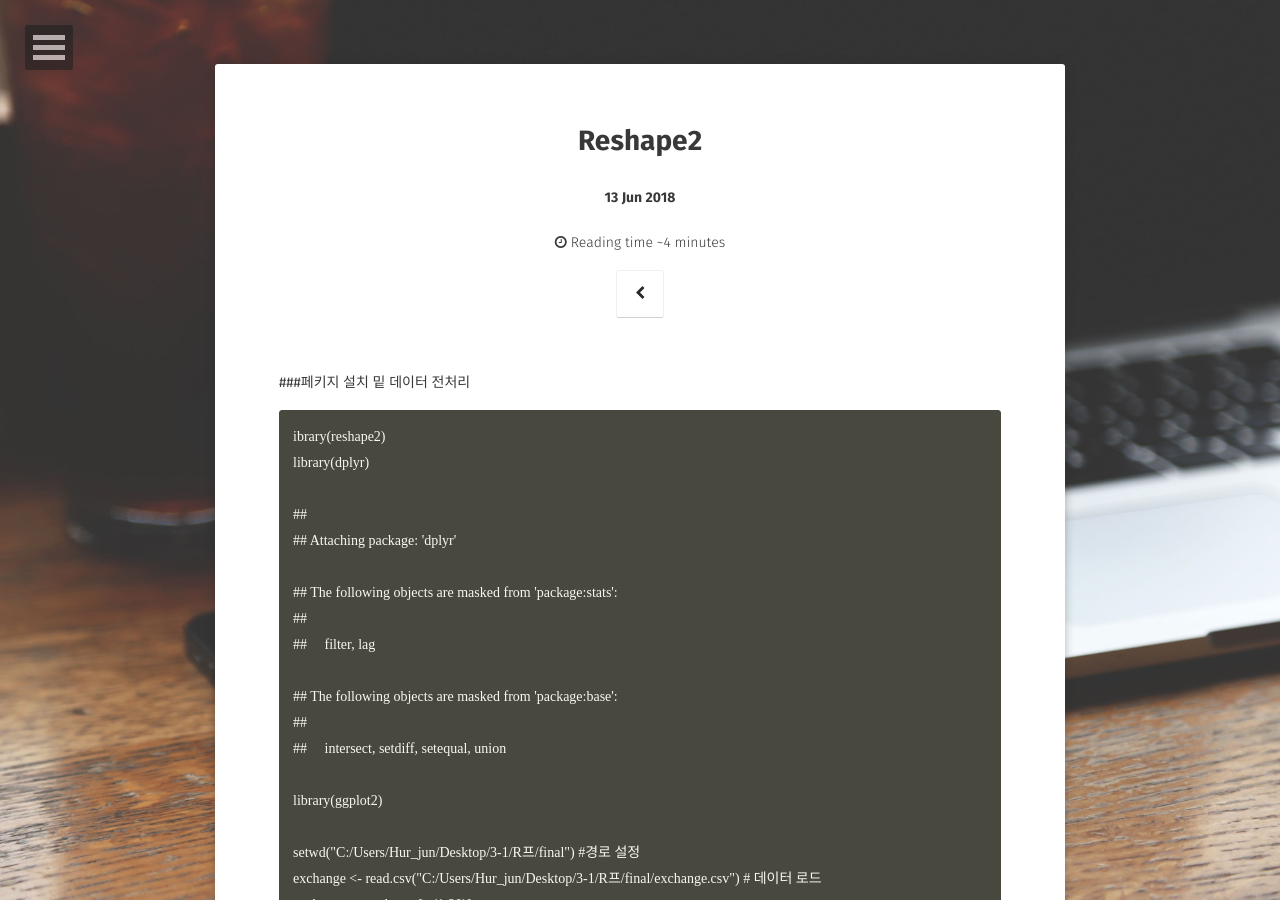
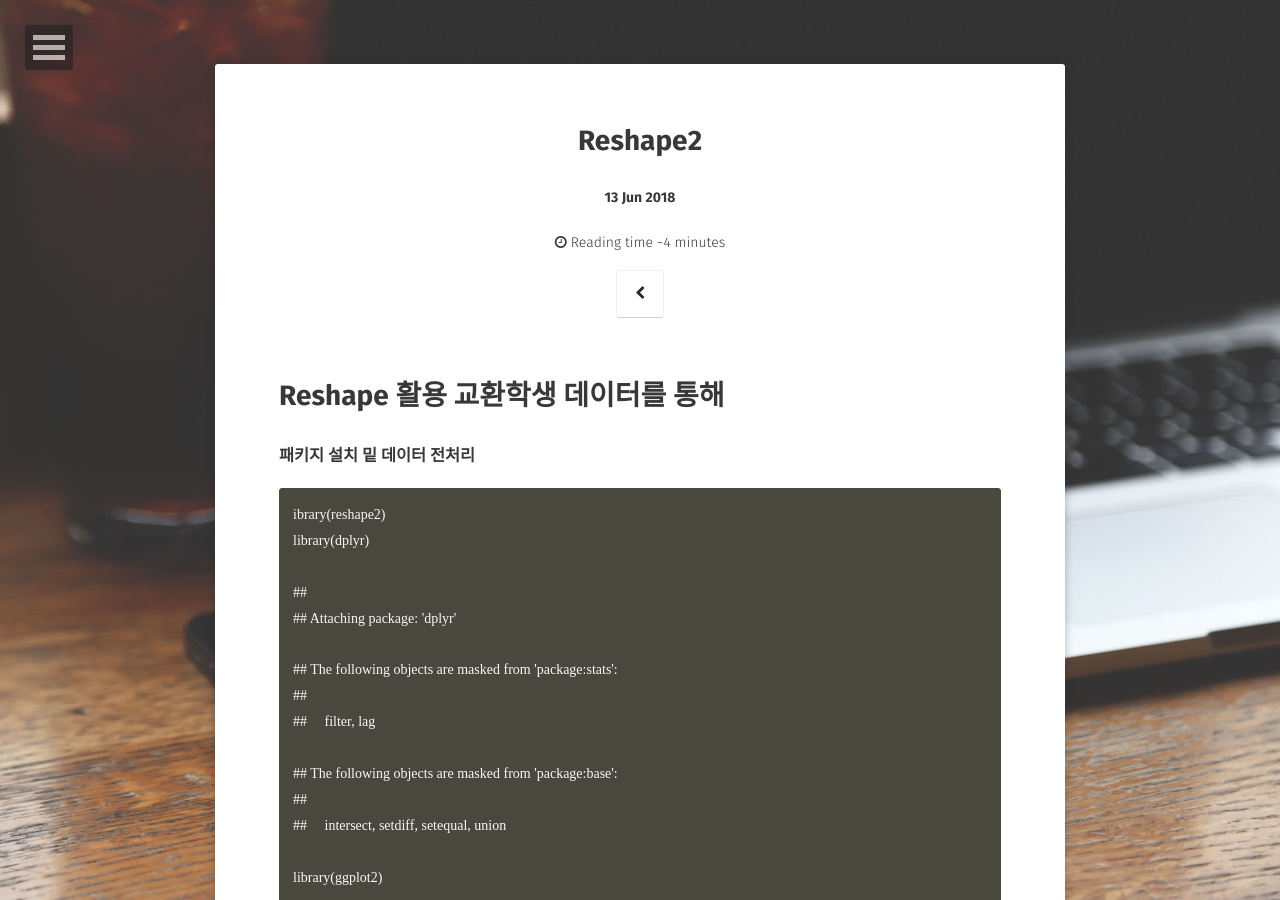
Before and after one commit to hurjun95/hurjun95.github.io, a Jekyll site: the page built from _posts/2018-06-13-reshape2.md, in a window 1280 px wide and 900 px high. Built offline with Jekyll 4.4.1, drawn with Linux system fonts in a browser that asks for light colours; some web fonts are replaced; comment, search, counter and statistics services are not loaded.

Commit message:
no message

```diff
--- a/_posts/2018-06-13-reshape2.md
+++ b/_posts/2018-06-13-reshape2.md
@@ -11,7 +11,9 @@ tag:
 - jekyll
 comments: true
 ---
-###페키지 설치 밑 데이터 전처리
+# Reshape 활용 교환학생 데이터를 통해
+
+### 패키지 설치 밑 데이터 전처리
 
     ibrary(reshape2)
     library(dplyr)
```
Also changed, not shown: assets/img/reshape2_files/unnamed-chunk-6-1.png (renamed from assets/img/reshape2_files/figure-markdown_strict/unnamed-chunk-6-1.png), assets/img/reshape2_files/unnamed-chunk-7-1.png (renamed from assets/img/reshape2_files/figure-markdown_strict/unnamed-chunk-7-1.png).
